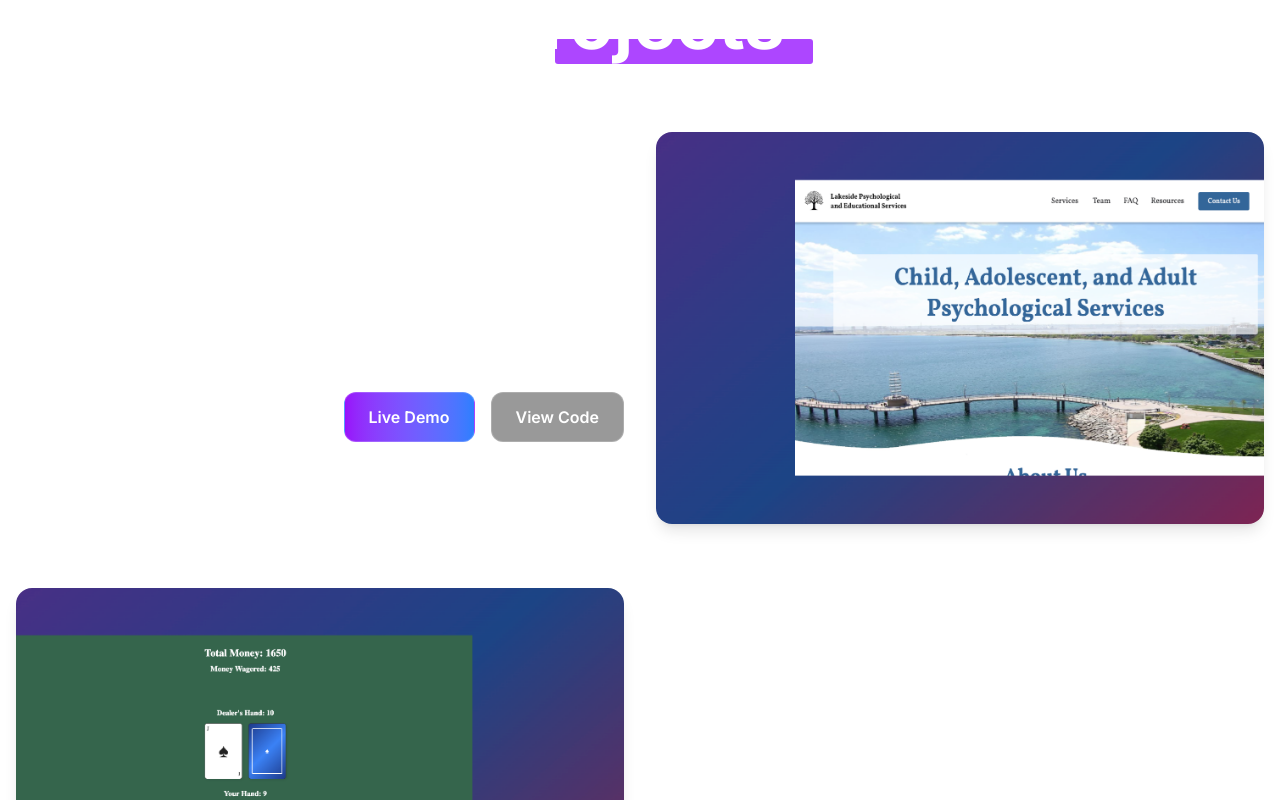
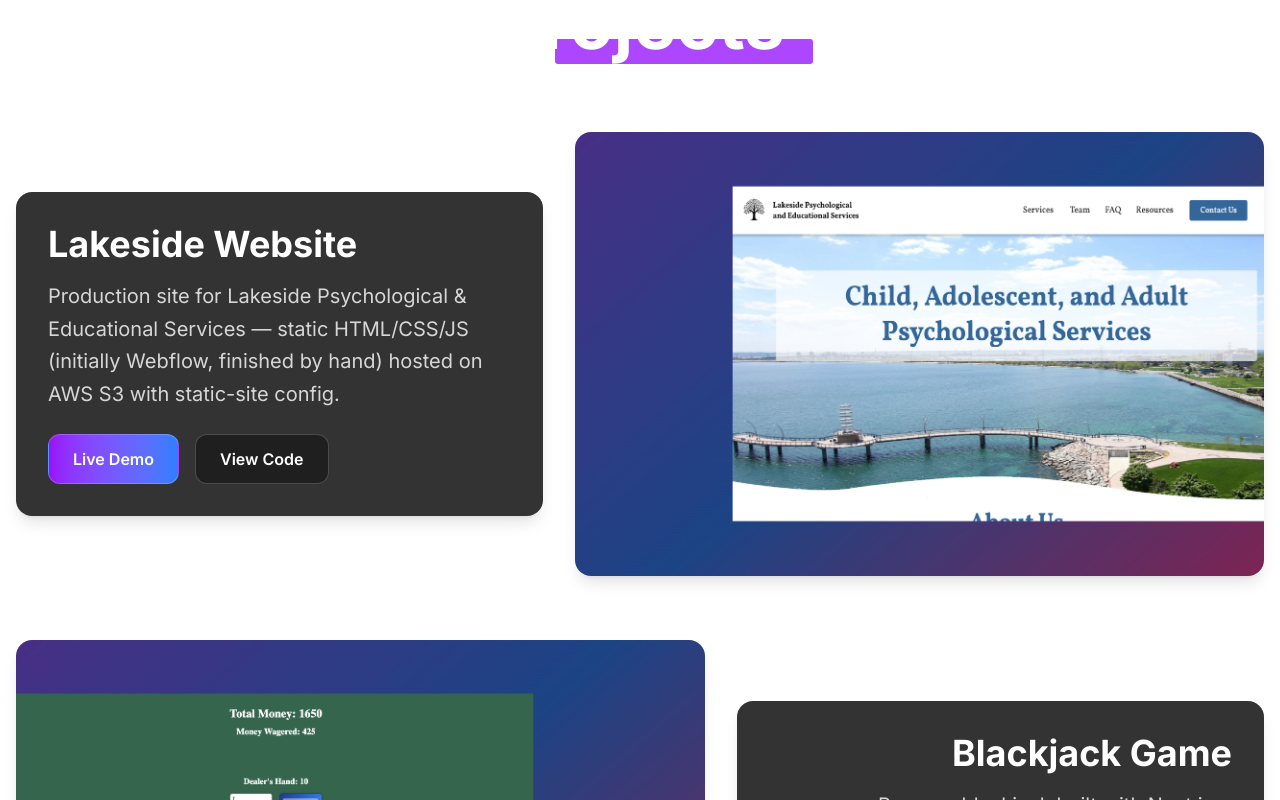
Before and after one commit to abearz8/alexbaier.com, a Next.js app: page / in a window 1280 px wide. Shown: the part 3600-4400 px from the top of the page. Built offline with nearby package versions, Linux system fonts and the light colour scheme.

Commit message:
Projects styled

```diff
--- a/src/blocks/Components/ProjectShowcase/ProjectShowcase.tsx
+++ b/src/blocks/Components/ProjectShowcase/ProjectShowcase.tsx
@@ -24,9 +24,15 @@ const ProjectShowcase: React.FC<ProjectShowcaseProps> = ({
   const isRightAligned = align === "right";
 
   return (
-    <div className={`flex flex-col ${isRightAligned ? 'lg:flex-row-reverse' : 'lg:flex-row'} items-center gap-8 mb-16`}>
-      {/* Image Section */}
-      <div className="lg:w-1/2">
+    <div className="relative flex flex-col lg:flex-row items-center gap-8 mb-16">
+      {/* Image Section - Larger and centered */}
+      <div className={`w-full lg:w-2/3 relative ${isRightAligned ? 'lg:order-2' : 'lg:order-1'}`}>
+        <a
+          href={liveHref}
+          target="_blank"
+          rel="noopener noreferrer"
+          className="block"
+        >
           <div className="relative group overflow-hidden rounded-2xl shadow-lg">
             <img
               src={imageSrc}
@@ -36,10 +42,11 @@ const ProjectShowcase: React.FC<ProjectShowcaseProps> = ({
             />
             <div className="absolute inset-0 bg-black/20 opacity-0 group-hover:opacity-100 transition-opacity duration-300"></div>
           </div>
+        </a>
       </div>
 
-      {/* Content Section */}
-      <div className={`lg:w-1/2 ${isRightAligned ? 'lg:text-right' : 'lg:text-left'} text-center lg:text-left`}>
+      {/* Content Section - Overlapping */}
+      <div className={`absolute lg:relative z-10 ${isRightAligned ? 'lg:left-0 lg:pr-8 lg:order-1' : 'lg:right-0 lg:pl-8 lg:order-2'} ${isRightAligned ? 'lg:text-left' : 'lg:text-right'} text-center lg:text-left bg-black/80 backdrop-blur-md rounded-2xl p-6 lg:p-8 shadow-lg lg:w-1/2`}>
         <h3 className="text-white text-2xl sm:text-3xl lg:text-4xl font-bold font-inter mb-4">
           {title}
         </h3>
@@ -48,7 +55,7 @@ const ProjectShowcase: React.FC<ProjectShowcaseProps> = ({
         </p>
 
         {/* Buttons */}
-        <div className={`flex flex-col sm:flex-row gap-4 ${isRightAligned ? 'lg:justify-end' : 'lg:justify-start'}`}>
+        <div className={`flex flex-col sm:flex-row gap-4 ${isRightAligned ? 'lg:justify-start' : 'lg:justify-end'}`}>
           <a
             href={liveHref}
             target="_blank"
```
Lines whose indentation alone changed are shown as unchanged.
